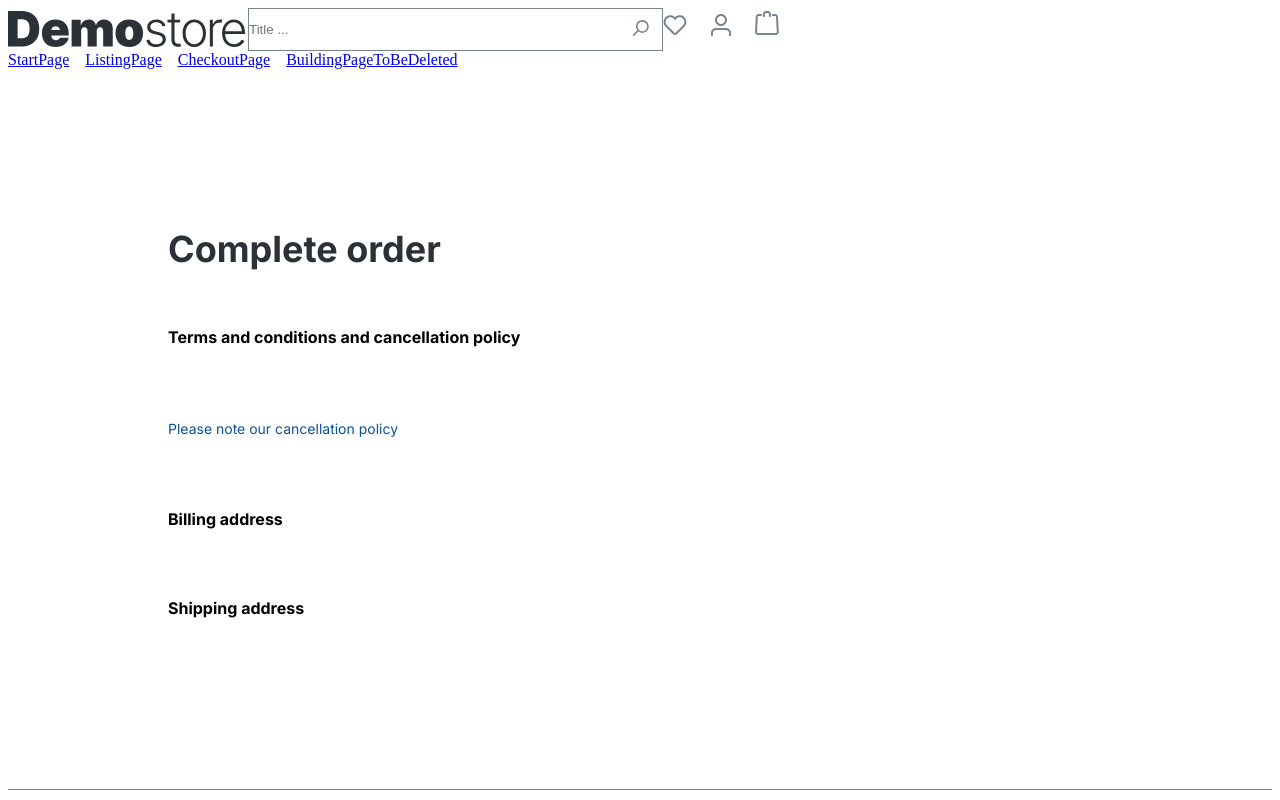
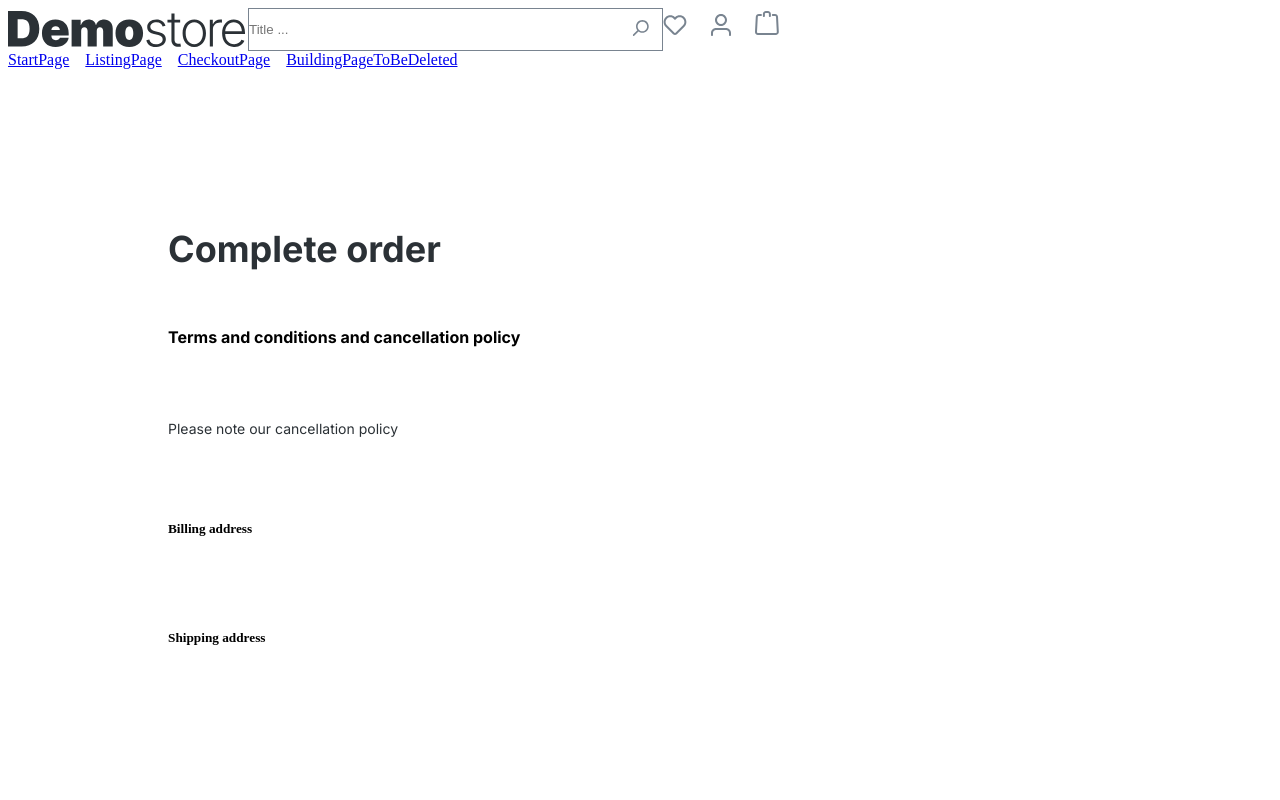
Before and after one commit to EmperorBlizzard/Frontend2Assignment, a React (Vite) app in the folder Frontend2Assignment/: page /checkoutpage in a window 1280 px wide. Shown: the top 800 px of the page. Built offline with nearby package versions, Linux system fonts and the light colour scheme.

Commit message:
lagt upp komponenter för billing och shipping

```diff
--- a/Frontend2Assignment/src/Pages/CheckoutPage.jsx
+++ b/Frontend2Assignment/src/Pages/CheckoutPage.jsx
@@ -1,5 +1,7 @@
 import Header from "../components/sections/Header";
 import Footer from "../components/sections/Footer";
+import BillingContainer from "../components/sections/checkoutPage/sections/BillingAddress.jsx";
+import ShippingContainer from "../components/sections/checkoutPage/sections/ShippingAddress.jsx";
 import styled from "styled-components";
 
 const StyledCheckout = styled.div`
@@ -25,13 +27,12 @@ const StyledH5 = styled.h5`
   font-style: normal;
   font-weight: 700;
   line-height: 1.3125rem;
-  border-bottom: ${(props) => (props.hasBorder ? '1px solid #798490' : 'none')};
   margin-bottom: 10px;
   margin-top: 10px;
 `;
 
 const StyledParagraph = styled.p`
-  color: ${(props) => props.color};
+  color: #2B3136;
   font-family: Inter;
   font-size: 0.875rem;
   font-style: normal;
@@ -47,9 +48,9 @@ function CheckOutPage() {
       <StyledCheckout>
         <StyledH1>Complete order</StyledH1>
         <StyledH5>Terms and conditions and cancellation policy</StyledH5>
-        <StyledParagraph color="#0B539B">Please note our cancellation policy</StyledParagraph>
-        <StyledH5>Billing address</StyledH5>
-        <StyledH5>Shipping address</StyledH5>
+        <StyledParagraph>Please note our cancellation policy</StyledParagraph>
+        <BillingContainer />
+        <ShippingContainer />
       </StyledCheckout>
 
       <Footer />
--- /dev/null
+++ b/Frontend2Assignment/src/components/sections/checkoutPage/sections/BillingAddress.jsx
@@ -0,0 +1,12 @@
+
+
+const BillingContainer = () => {
+    return (
+        <>
+            <div>
+               <h5>Billing address</h5>
+            </div>
+        </>);
+}
+
+export default BillingContainer;
--- /dev/null
+++ b/Frontend2Assignment/src/components/sections/checkoutPage/sections/ShippingAddress.jsx
@@ -0,0 +1,12 @@
+
+
+const ShippingContainer = () => {
+    return (
+        <>
+            <div>
+               <h5>Shipping address</h5>
+            </div>
+        </>);
+}
+
+export default ShippingContainer;
```
